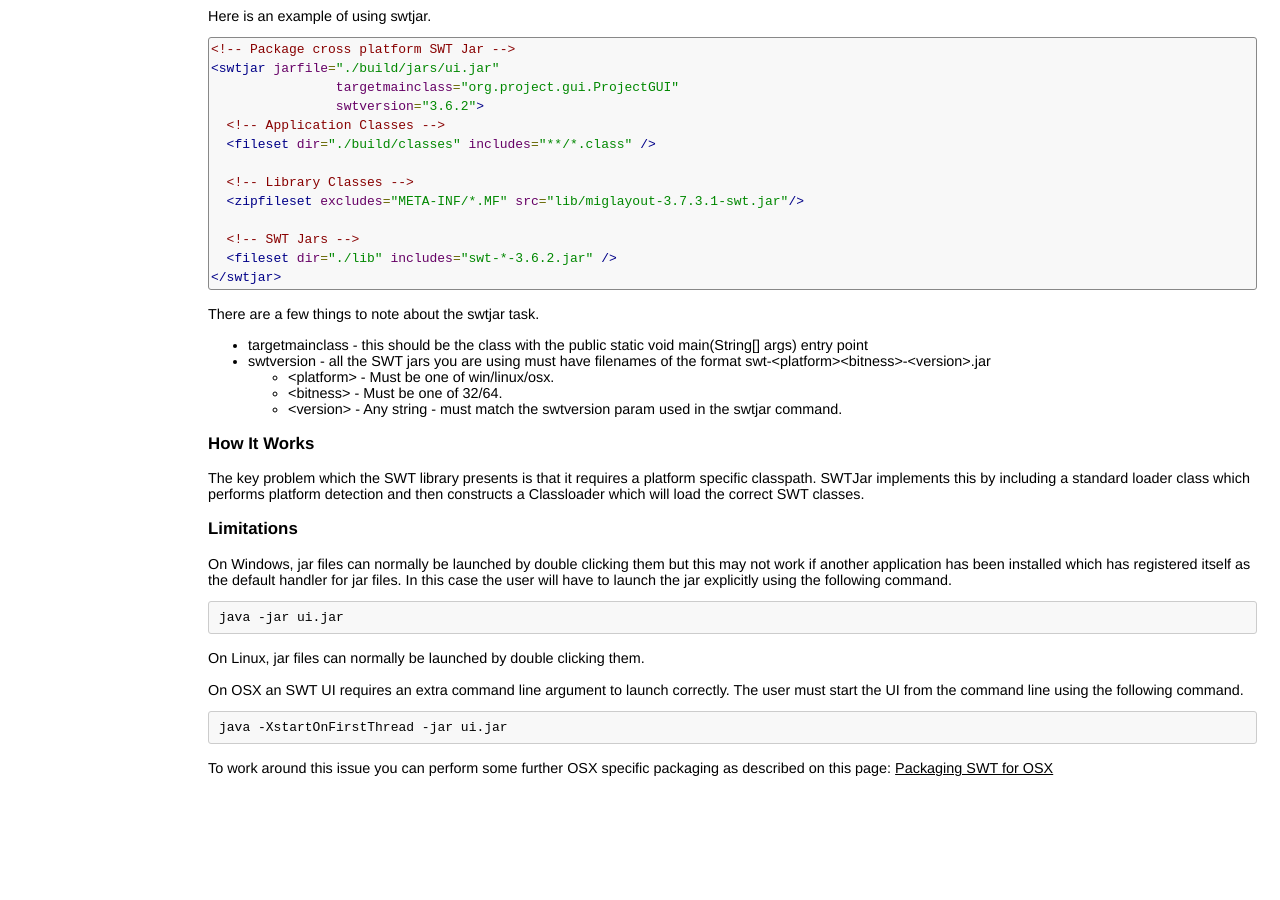
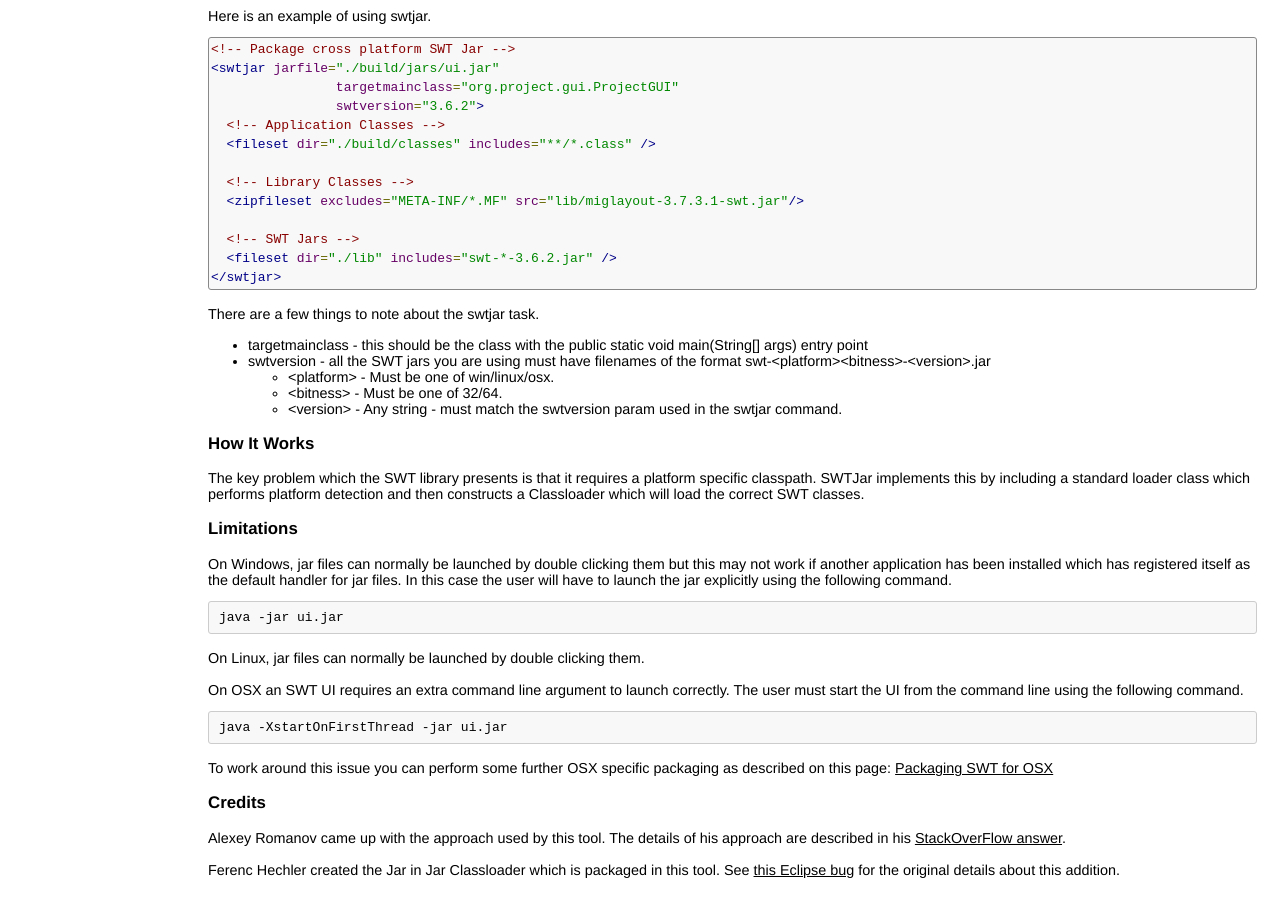
Before and after one commit to mchr3k/swtjar, a Jekyll site: the page built from index.html, in a window 1280 px wide and 900 px high, scrolled down 791 px. Built offline with Jekyll 4.4.1, drawn with Linux system fonts in a browser that asks for light colours; before the commit the page ends 1590 px from its top, so only the background shows below that.

Commit message:
Add credits

```diff
--- a/index.html
+++ b/index.html
@@ -100,3 +100,13 @@ the UI from the command line using the following command.
 <pre>java -XstartOnFirstThread -jar ui.jar</pre>
 
 <p>To work around this issue you can perform some further OSX specific packaging as described on this page: <a href="./osxapp.html">Packaging SWT for OSX</a>
+
+<h3>Credits</h3>
+
+<p>Alexey Romanov came up with the approach used by this tool. The details of his approach are described
+in his
+<a href="http://stackoverflow.com/questions/2706222/create-cross-platform-java-swt-application/3204032#3204032">StackOverFlow answer</a>.
+
+<p>Ferenc Hechler created the Jar in Jar Classloader which is packaged in this tool. See
+<a href="https://bugs.eclipse.org/bugs/show_bug.cgi?id=219530">this Eclipse bug</a> for the original details about
+this addition.
```
